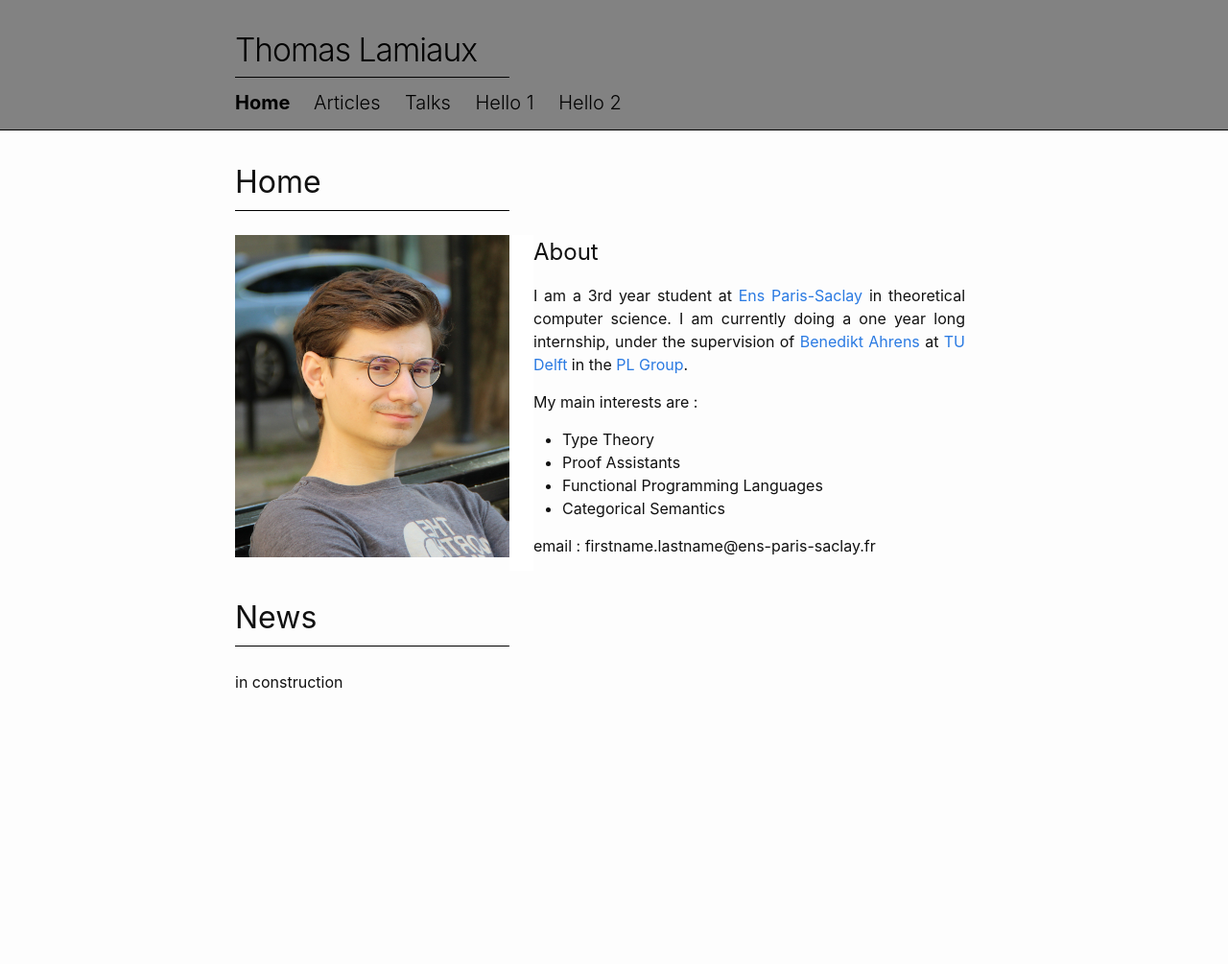
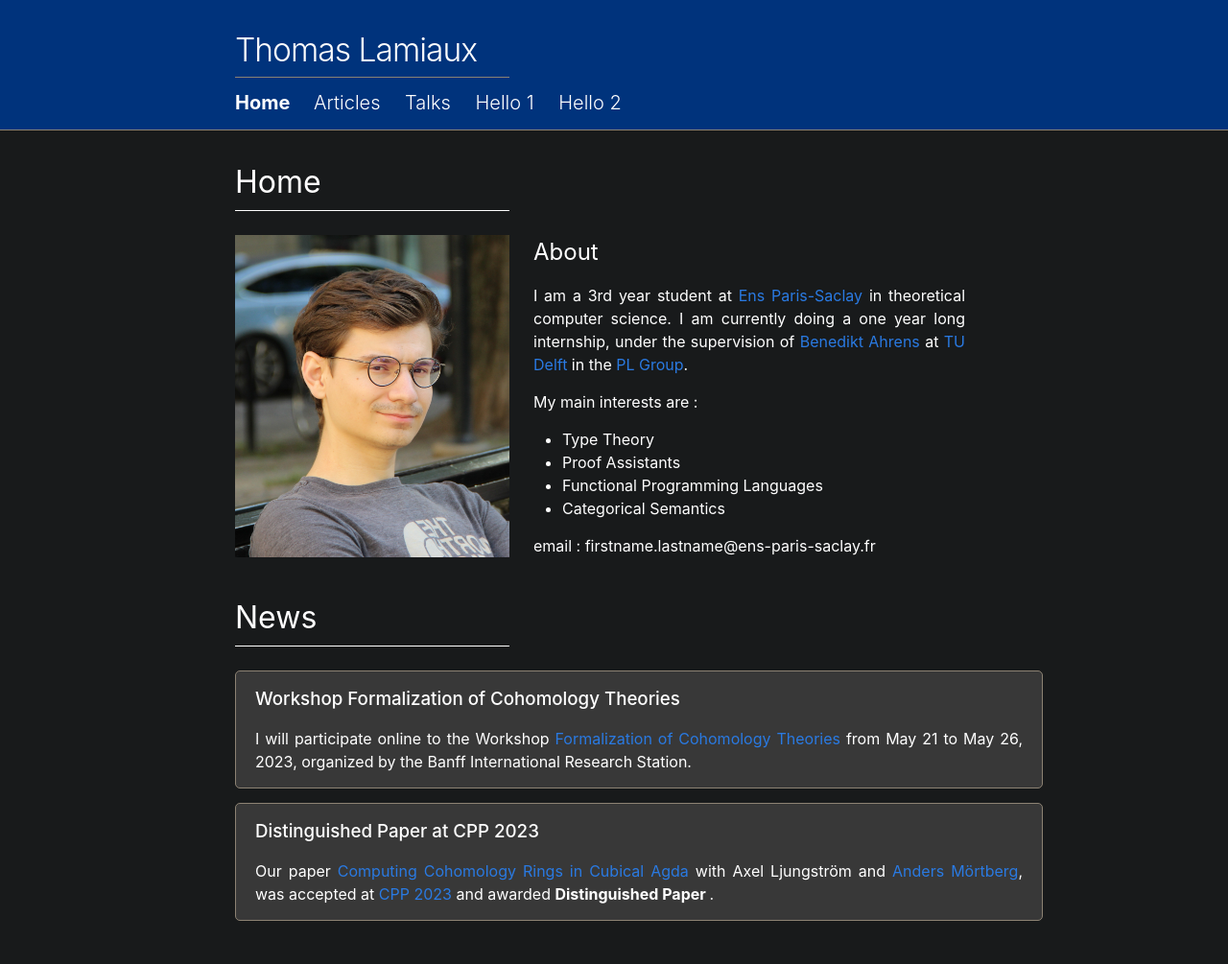
Before and after one commit to thomas-lamiaux/thomas-lamiaux.github.io, a Jekyll site: the page built from index.md, in a window 1280 px wide. Shown: the whole page at 96% size. Built offline with Jekyll 4.4.1, drawn with Linux system fonts in a browser that asks for light colours; before the commit the page ends 900 px from its top, so only the background shows below that.

Commit message:
Add news + colors

```diff
--- /dev/null
+++ b/_data/news.yml
@@ -0,0 +1,13 @@
+- name: Workshop Formalization of Cohomology Theories
+  date: 2023 May
+  description:
+    I will participate online to the Workshop
+    <a href="https://www.birs.ca/events/2023/5-day-workshops/23w5124">Formalization of Cohomology Theories</a>
+    from May 21 to May 26, 2023, organized by the Banff International Research Station.
+- name: Distinguished Paper at CPP 2023
+  date: 2023 January
+  description:
+    Our paper <a href="https://staff.math.su.se/anders.mortberg/">Computing Cohomology Rings in Cubical Agda</a>
+    with Axel Ljungström and <a href="https://staff.math.su.se/anders.mortberg/">Anders Mörtberg</a>,
+    was accepted at <a href="https://popl23.sigplan.org/home/CPP-2023#">CPP 2023</a> and awarded
+    <b> Distinguished Paper </b>.
--- a/_includes/header.html
+++ b/_includes/header.html
@@ -4,6 +4,7 @@
     <!-- Get and print the site title  -->
     <a class="site-title" rel="author" href="{{ "/" | relative_url }}">{{ site.title | escape }}</a>
 
+    <!-- separation line -->
     <div class="site-line"></div>
 
     <!-- Navigation bar -->
--- a/_layouts/home.html
+++ b/_layouts/home.html
@@ -4,12 +4,20 @@ layout: default
 
 <div class="home">
 
+  <!-- Picture -->
   <img src="assets/images/profile-picture.JPG" style="width: 286px">
   <div class="home-block">
       {{ content }}
   </div>
 
+  <!-- Section News -->
   <div class="empty" style="--height: 25px"></div>
   <h1> News </h1>
   <div class="page-title-line"></div>
-  <p> in construction </p>
+
+  {%- for item in site.data.news -%}
+    <div class="box">
+      <h3 style="font-weight: 500;"> {{ item.name }} </h3>
+      <p style="text-align: justify;"> {{ item.description }} </p>
+    </div>
+  {%- endfor -%}
--- a/_sass/minima.scss
+++ b/_sass/minima.scss
@@ -10,17 +10,21 @@ $base-line-height: 1.5 !default;
 
 $spacing-unit:     30px !default;
 
-$text-color:       #111 !default;
-$background-color: #fdfdfd !default;
+// $text-color:
+
+$text-color:       white !default;
+$background-color: rgb(24 ,26 ,27) !default;
+$box-background:   #383838 !default;
+$line-color:       rgb(140, 130, 115) !default;
 $brand-color:      #2a7ae2 !default;
 
 $grey-color:       #828282 !default;
 $grey-color-light: lighten($grey-color, 40%) !default;
 $grey-color-dark:  darken($grey-color, 5%) !default;
 
-$header-background: $grey-color !default;
+// $header-background: rgb(18, 118, 175) !default;
+$header-background: #00337C !default;
 $header-bottom: black !default;
-$header-textcolor: black !default;
 
 $table-text-align: left !default;
 
--- a/_sass/minima/_base.scss
+++ b/_sass/minima/_base.scss
@@ -262,3 +262,19 @@ table {
 .empty {
   height: var(--height);
 }
+
+/**
+ * Black Box
+ */
+
+.box {
+  margin-top: 10px;
+  margin-bottom: 15px;
+  border: 1px solid $line-color;
+  border-radius: 5px;
+  width: 800px;
+  background-color: $box-background;
+  padding-top: 15px;
+  padding-left: 20px;
+  padding-right: 20px;
+}
--- a/_sass/minima/_layout.scss
+++ b/_sass/minima/_layout.scss
@@ -3,7 +3,7 @@
  */
 .site-header {
   border-top: 25px solid $header-background;
-  border-bottom: 1px solid $header-bottom;
+  border-bottom: 1px solid $line-color;
   min-height: $spacing-unit * 2;
   background-color: $header-background;
 
@@ -20,14 +20,14 @@
 
   &,
   &:visited {
-    color: $header-textcolor;
+    color: $text-color;
   }
 }
 
 .site-line{
   width: 286px;
   height: 1px;
-  border-bottom: 1px solid black;
+  border-bottom: 1px solid $line-color;
   position: top;
   }
 
@@ -45,7 +45,7 @@
   .page-link {
     @include relative-font-size(1.25);
     font-weight: 300;
-    color: $header-textcolor;
+    color: $text-color;
     line-height: $base-line-height;
 
     // Gaps between nav items, but not on the last one
@@ -111,7 +111,7 @@
 .page-title-line {
   margin-top: -10px;
   margin-bottom: 25px;
-  border-top: 1px solid black;
+  border-top: 1px solid $text-color;
   width: 286px;
 }
 
@@ -122,16 +122,11 @@
 .home-block {
   margin-left: 286px;
   margin-right: 0px;
-  border-left: 25px solid white;
+  padding-left: 25px;
   height: 350px;
   width: 450px;
   text-align: justify;
 }
-
-// .home-description {
-//   f;
-// }
-
 
 /**
  * Page content
```
Also changed, not shown: 10 other files.
